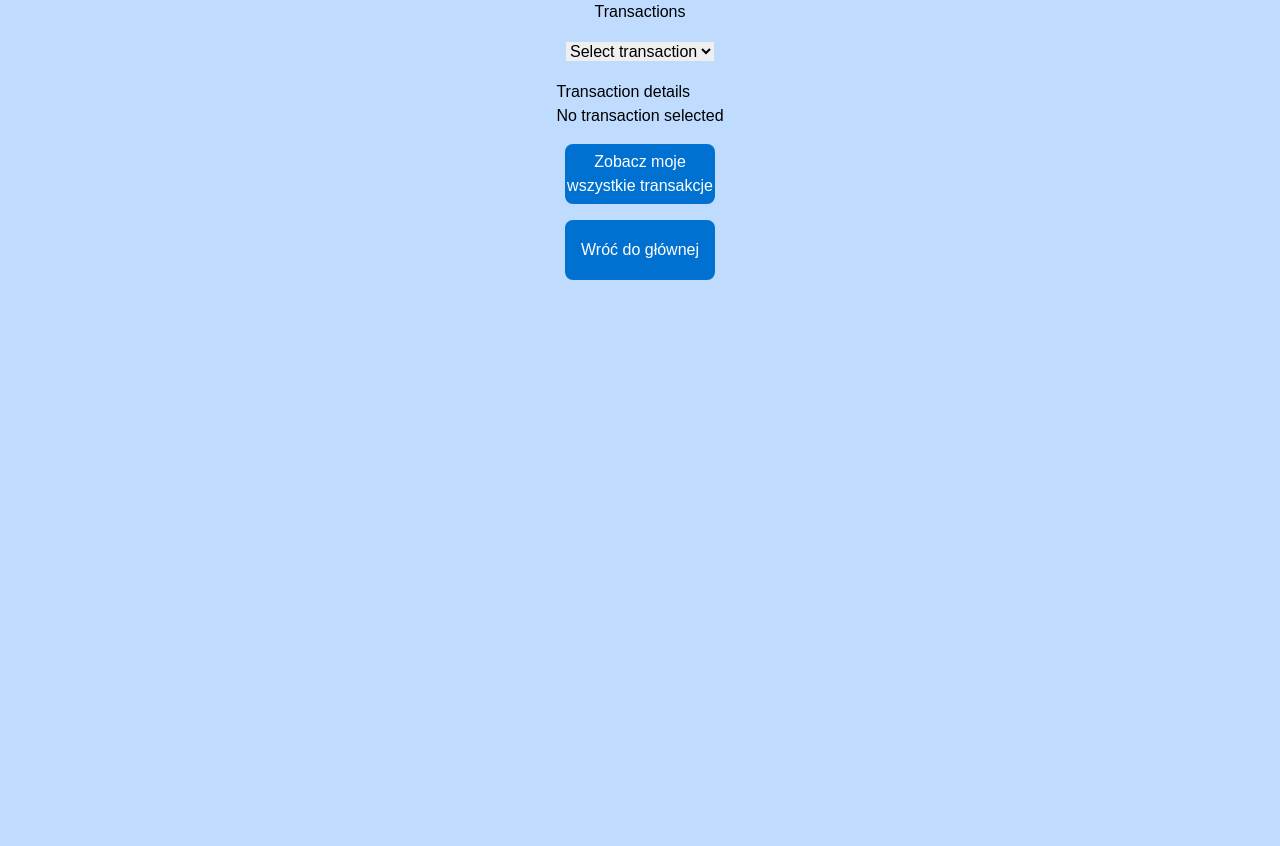
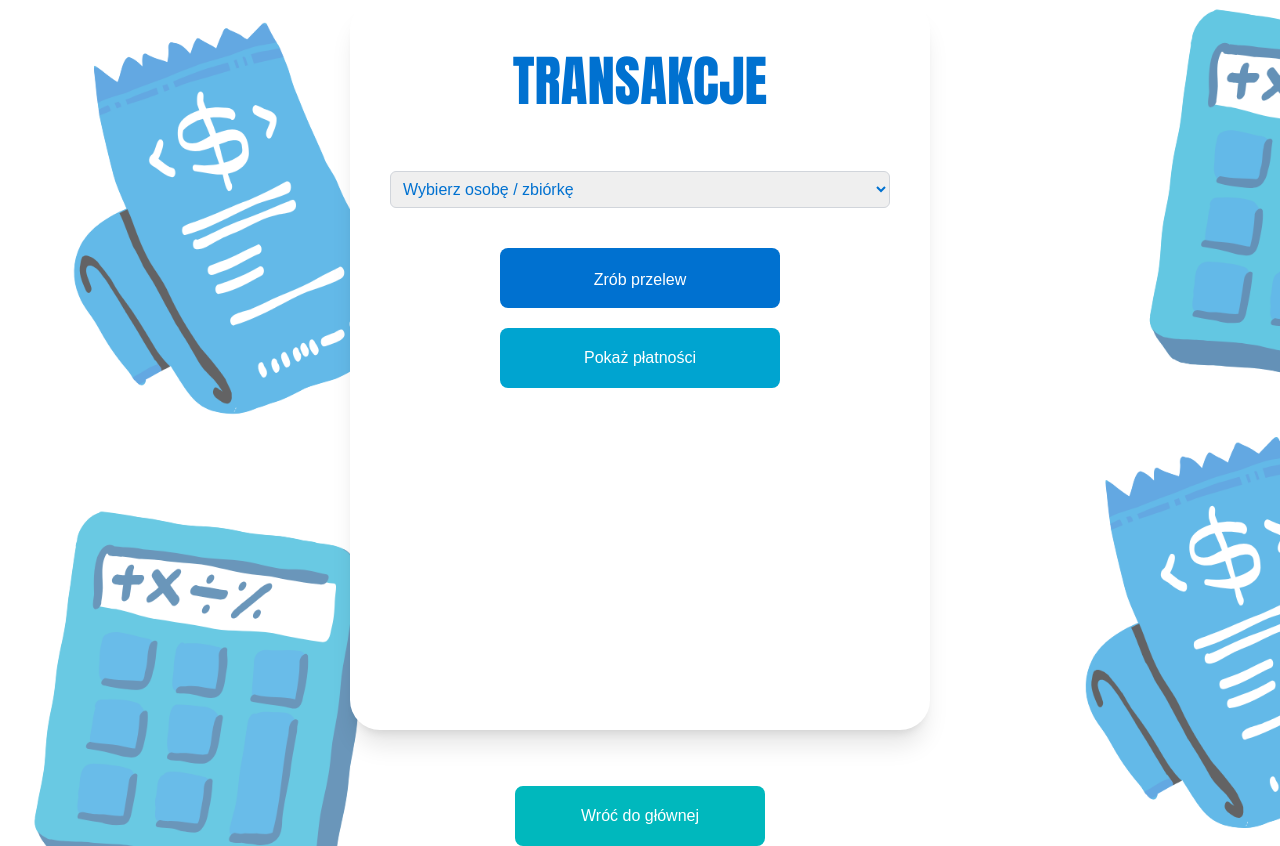
Before and after one commit to MateuszMagd/SchoolMoney, a Next.js app in the folder frontend/: page /transactions in a window 1280 px wide. Before the commit the page ends 800 px from the top, so only its background shows below. Built offline with nearby package versions, Linux system fonts and the light colour scheme.

Commit message:
Add graphics to transactions

```diff
--- a/frontend/src/app/transactions/page.tsx
+++ b/frontend/src/app/transactions/page.tsx
@@ -69,24 +69,34 @@ const TransactionPage = () => {
     };
 
     return (
-        <div className="flex flex-col items-center space-y-4">
-            <h1>Transactions</h1>
+        <div className="flex flex-col justify-center items-center min-h-screen space-y-14"
+            style={{
+            backgroundImage: "url('/assets/admin_background.png')",
+            backgroundSize: "cover",}}>
 
+        <div className="p-5 bg-white rounded-[30px] w-[580px] h-[730px] shadow-xl justify-center items-center">
+        <h3 className="text-[55px] font-anton text-dark_blue mt-5 mb-12 text-center">TRANSAKCJE</h3>
+
+        <div className="flex justify-center items-center">
             <form>
-                <select onChange={(e) => onSelectChange(e)}>
-                    <option value="">Select transaction</option>
+                <select
+                    onChange={(e) => onSelectChange(e)}
+                    className="w-[500px] items-center p-2 border border-gray-300 font-[Open_Sans] rounded-md focus:border-dark_blue focus:outline-none text-dark_blue"
+                >
+                    <option value="" className="text-gray-500">Wybierz osobę / zbiórkę</option>
                     {transactionData.map((transaction, index) => (
-                        <option key={index} value={transaction.name}>
+                        <option key={index} value={transaction.name} className="text-dark_blue">
                             {transaction.name}
                         </option>
                     ))}
                 </select>
             </form>
+            </div>
 
             {selectedTransaction ?  (
                 <div className="flex flex-col items-center space-y-4">
-                    <h2>Detale:</h2>
-                    <p>Imie/Nazwa Zbiórki: {selectedTransaction.name}</p>
+                    {/* <h2>Detale:</h2> */}
+                    {/* <p>Imie/Nazwa Zbiórki: {selectedTransaction.name}</p> */}
                     {selectedTransaction.amountNeeded != 0 ? (
                          <p>Pieniądze: {selectedTransaction.amountNeeded}</p>
                     ) :
@@ -100,27 +110,35 @@ const TransactionPage = () => {
                     ) :
                     (<></>)}
                     <form onSubmit={() => onSubmit()} className="flex flex-col items-center space-y-4">
-                        <input type="number" id="amount" placeholder="Ile chcesz przelać?" onChange={(e) => onChange(e)}></input>
-                        <textarea id="text" placeholder="Opis" onChange={(e) => setText(e.target.value)}></textarea>
-                        <button className="p-5 bg-blue-600 text-white" type="submit">Transakcja</button>
+                        <input type="number" id="amount" placeholder="Podaj kwotę" onChange={(e) => onChange(e)}
+                        className="w-[400px] mt-10 p-3 border border-gray rounded-md focus:outline-none focus:border-dark_blue placeholder-dark_blue resize-none">
+                        </input>
+                        <textarea id="text" placeholder="Opis" onChange={(e) => setText(e.target.value)}
+                        className="w-[400px] h-[120px] mt-10 p-3 border border-gray rounded-md focus:outline-none focus:border-dark_blue placeholder-dark_blue resize-none">
+                        </textarea>
+
                     </form>
                 </div>
             ) : (
                 <div>
-                    <h2>Transaction details</h2>
-                    <p>No transaction selected</p>
+                    {/* <h2>Transaction details</h2> */}
+                    {/* <p>No transaction selected</p> */}
                 </div>
             )}
 
+            <div className="flex flex-col justify-center items-center mt-10 space-y-5"  >
 
+            <button className="w-[280px] h-[60px] p-5 bg-dark_blue text-white text-center rounded-lg hover:opacity-90 transition" type="submit">Zrób przelew</button>
             <RouterButton
                 page="transactions/my-all"
-                buttonString="Zobacz moje wszystkie transakcje"
-                color="bg-dark_blue"
-                width="w-[150px]"
+                buttonString="Pokaż płatności"
+                color="bg-light_blue"
+                width="w-[280px]"
                 height="h-[60px]"/>
+            </div>
+             </div>
 
-            <RouterButton page="/" buttonString="Wróć do głównej" color="bg-dark_blue" width="w-[150px]" height="h-[60px]"/>
+             <RouterButton page="/" buttonString="Wróć do głównej" color="bg-marine" width="w-[250px]" height="h-[60px]"/>
         </div>
     );
 };
```
